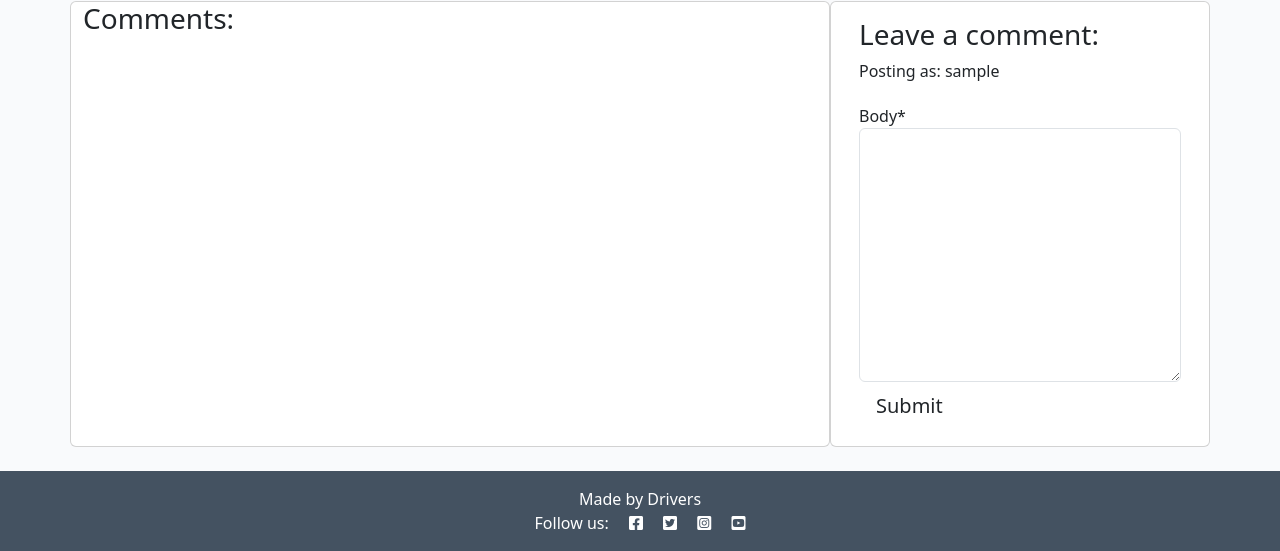
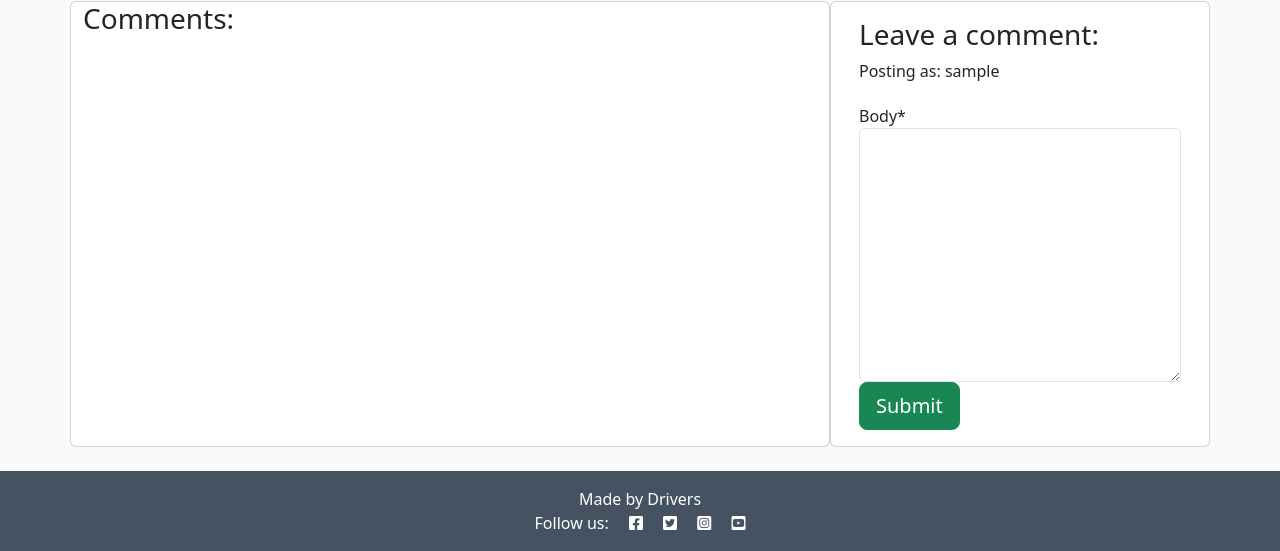
Before and after one commit to ian-IBCIRL/IB-PP4-MVP, a Django app: template templates/post_detail.html in a window 1280 px wide. Shown: the part 528-1079 px from the top of the page. Run offline with Django 3.2, Linux system fonts and the light colour scheme; the template is opened without the code that fills it: values that come from a table or form of the project are taken from there, others are empty; the visitor is signed in with stand-in values (Sample User, id 1); some libraries are stand-ins or nearby versions.

Commit message:
updated buttons from signup to success

```diff
--- a/templates/post_detail.html
+++ b/templates/post_detail.html
@@ -42,7 +42,7 @@
                         <h3>Edit Post as: {{ user.username }}</h3>
                         <p>Author is: {{ post.author }}</p>
                         <a href="{% url 'post_update' post.slug %}">
-                            <button type="submit" class="btn btn-signup btn-lg">Edit</button>
+                            <button type="submit" class="btn btn-success btn-lg">Edit</button>
                         </a>
 
                         <h3>Delete Post as: {{ user.username }}:</h3>
@@ -129,7 +129,7 @@
                 <form method="post" style="margin-top: 1.3em;">
                     {{ comment_form | crispy }}
                     {% csrf_token %}
-                    <button type="submit" class="btn btn-signup btn-lg">Submit</button>
+                    <button type="submit" class="btn btn-success btn-lg">Submit</button>
                 </form>
 
                 {% endif %}
```
